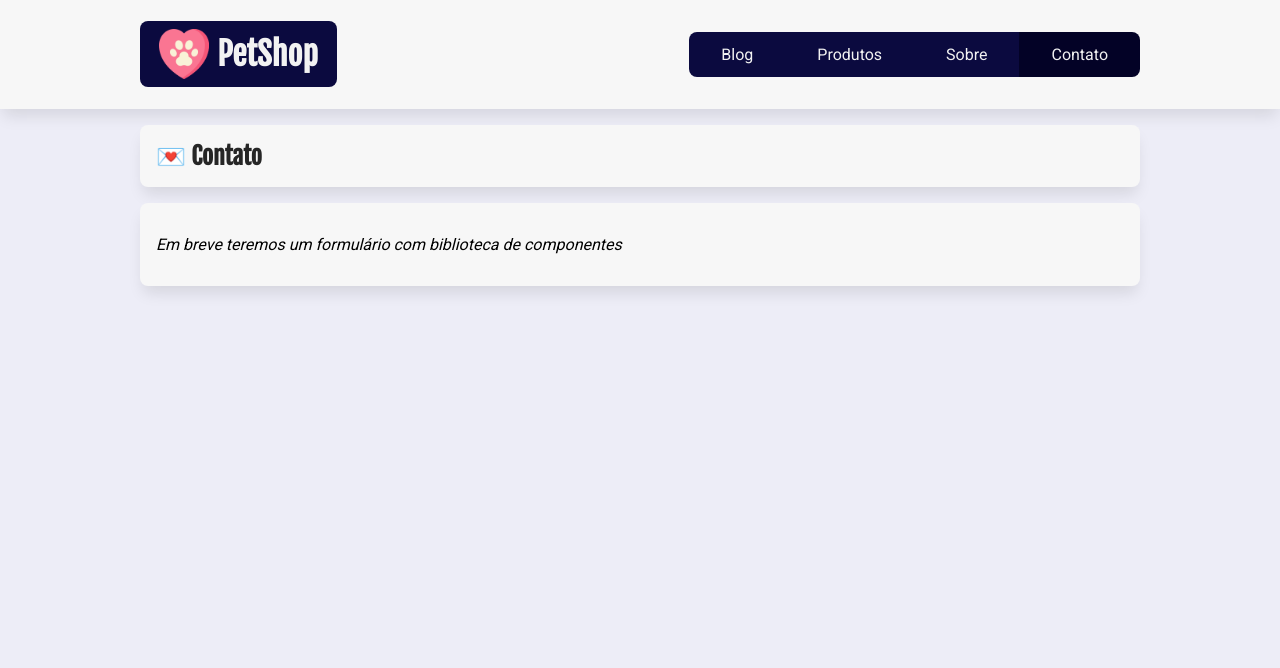
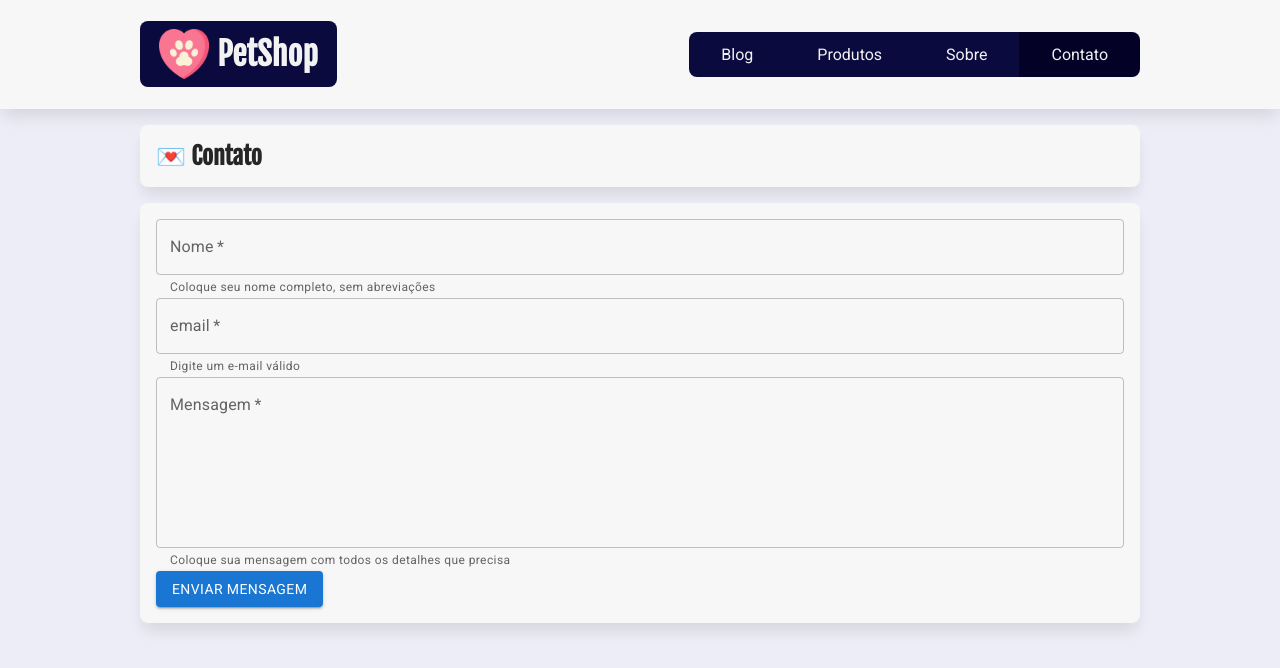
Before and after one commit to gabrielrluna/pertshop-react, a React (Create React App) app: page /contato in a window 1280 px wide. Shown: the top 668 px of the page. Built offline with nearby package versions, Linux system fonts and the light colour scheme.

Commit message:
Formulário

```diff
--- a/package.json
+++ b/package.json
@@ -3,6 +3,9 @@
   "version": "0.1.0",
   "private": true,
   "dependencies": {
+    "@emotion/react": "^11.10.5",
+    "@emotion/styled": "^11.10.5",
+    "@mui/material": "^5.10.11",
     "@testing-library/jest-dom": "^5.16.5",
     "@testing-library/react": "^13.4.0",
     "@testing-library/user-event": "^13.5.0",
--- a/src/pages/Contato/Contato.jsx
+++ b/src/pages/Contato/Contato.jsx
@@ -1,5 +1,6 @@
 import estilos from "./Contato.module.css";
 import Caixa from "../../components/Caixa/Caixa";
+import { TextField, Button } from "@mui/material";
 
 const Contato = () => {
   return (
@@ -7,9 +8,43 @@ const Contato = () => {
       <h2 className={estilos.titulo_secao}>Contato</h2>
 
       <Caixa id="contato">
-        <p>
-          <i>Em breve teremos um formulário com biblioteca de componentes</i>
-        </p>
+        <form method="post"></form>
+        <div>
+          <TextField
+            label="Nome"
+            variant="outlined"
+            fullWidth
+            required
+            helperText="Coloque seu nome completo, sem abreviações"
+          />
+        </div>
+        <div>
+          <TextField
+            type="email"
+            label="email"
+            variant="outlined"
+            fullWidth
+            required
+            helperText="Digite um e-mail válido"
+          />
+        </div>
+        <div>
+          <TextField
+            type="text"
+            label="Mensagem"
+            variant="outlined"
+            fullWidth
+            required
+            helperText="Coloque sua mensagem com todos os detalhes que precisa"
+            multiline
+            rows={6}
+          />
+        </div>
+        <div>
+          <Button type="submit" variant="contained">
+            Enviar Mensagem
+          </Button>
+        </div>
       </Caixa>
     </section>
   );
```
Also changed, not shown: 1 other file (tests, documents, lock files or other folders).
